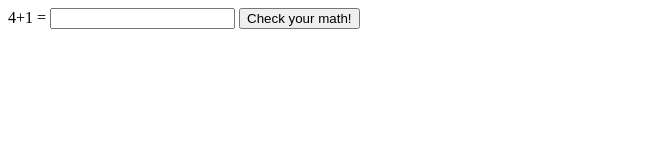
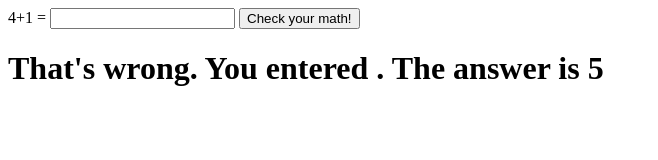
Before and after one commit to PramodJana/JavaScript, a plain HTML site: page Coding With JavaScript For Dummies/getElementsByClassName.html in a window 1280 px wide. Both pictures are taken after a click on the button "Check your math!". Shown: the whole page, without its empty margins (0-658 px from the left). Drawn offline with Linux system fonts and the light colour scheme.

Commit message:
Update getElementsByClassName.html

```diff
--- a/Coding With JavaScript For Dummies/getElementsByClassName.html
+++ b/Coding With JavaScript For Dummies/getElementsByClassName.html
@@ -4,7 +4,7 @@
 	<script type="text/javascript">
 		function checkMath(result){
 			var userMath = document.getElementById("answer1").value;
-			var errors = document.getElementsByClassName("error");
+			var error = document.getElementsByClassName("error");
 			if(parseInt(userMath) != parseInt(result)){
 				error[0].innerHTML = "That's wrong. You entered " + userMath + " . The answer is " + result;
 			}
@@ -20,3 +20,4 @@
 	<button id="submit" onclick="checkMath(4+1);">Check your math!</button>
 	<h1 class="error"></h1>
 </body>
+</html>
```
